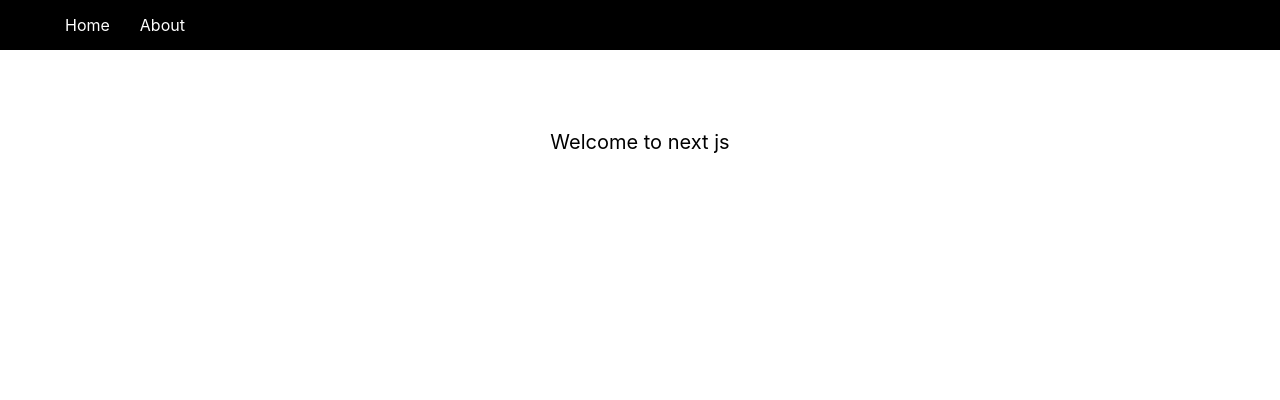
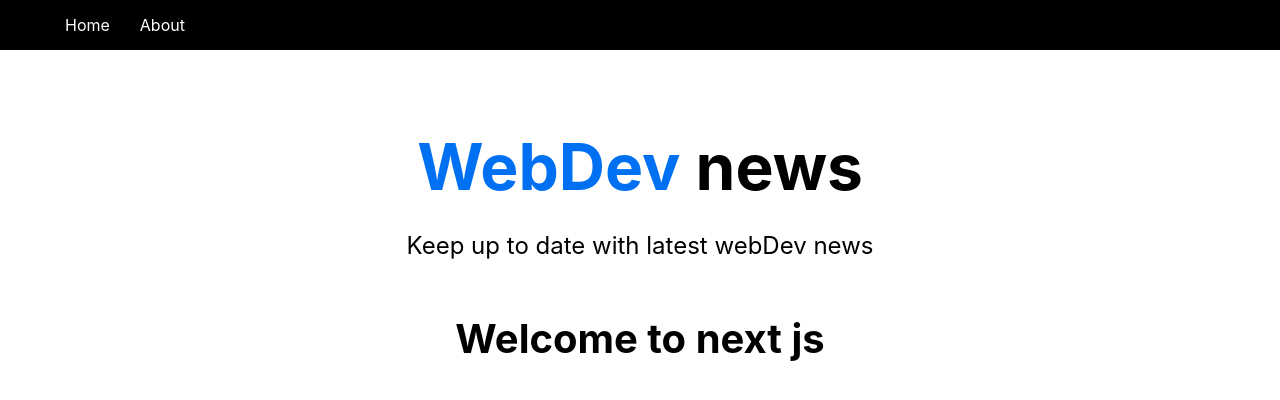
Before and after one commit to A-K-M-Fozlol-Hoq/nextjs-crash-course, a Next.js app: page / in a window 1280 px wide. Shown: the top 400 px of the page. Built offline with nearby package versions, Linux system fonts and the light colour scheme.

Commit message:
learned how to write styled jsx conditionally

```diff
--- /dev/null
+++ b/components/Header.js
@@ -0,0 +1,22 @@
+import headerStyle from "../styles/Header.module.css";
+
+const Header = () => {
+//   const x = 5;
+  return (
+    <div>
+      <h1 className={headerStyle.title}>
+        <span>WebDev</span> news
+      </h1>
+      <p className={headerStyle.description}>Keep up to date with latest webDev news</p>
+      {/* <style jsx>
+        {`
+          .title {
+            color: ${x > 3 ? "red" : "green"};
+          }
+        `}
+      </style> */}
+    </div>
+  );
+};
+
+export default Header;
--- a/components/Layout.js
+++ b/components/Layout.js
@@ -1,4 +1,5 @@
 import Nav from './Nav'
+import Header from './Header'
 import styles from '../styles/Layout.module.css'
 const Layout = ({children}) => {
     return (
@@ -6,6 +7,7 @@
             <Nav></Nav>
             <div className={styles.container}>
                 <main className={styles.main}>
+                    <Header/>
                     {children}
                 </main>
             </div>
--- a/pages/index.js
+++ b/pages/index.js
@@ -8,7 +8,7 @@
       <Head>
         <title>Hello title</title>
       </Head>
-      Welcome to next js
+      <h1>Welcome to next js</h1>
     </div>
   )
 }
--- /dev/null
+++ b/styles/Header.module.css
@@ -0,0 +1,27 @@
+.title a,
+.title span {
+  color: #0070f3;
+  text-decoration: none;
+}
+
+.title a:hover,
+.title a:focus,
+.title a:active {
+  text-decoration: underline;
+}
+
+.title {
+  margin: 0;
+  line-height: 1.15;
+  font-size: 4rem;
+}
+
+.title,
+.description {
+  text-align: center;
+}
+
+.description {
+  line-height: 1.5;
+  font-size: 1.5rem;
+}
```
